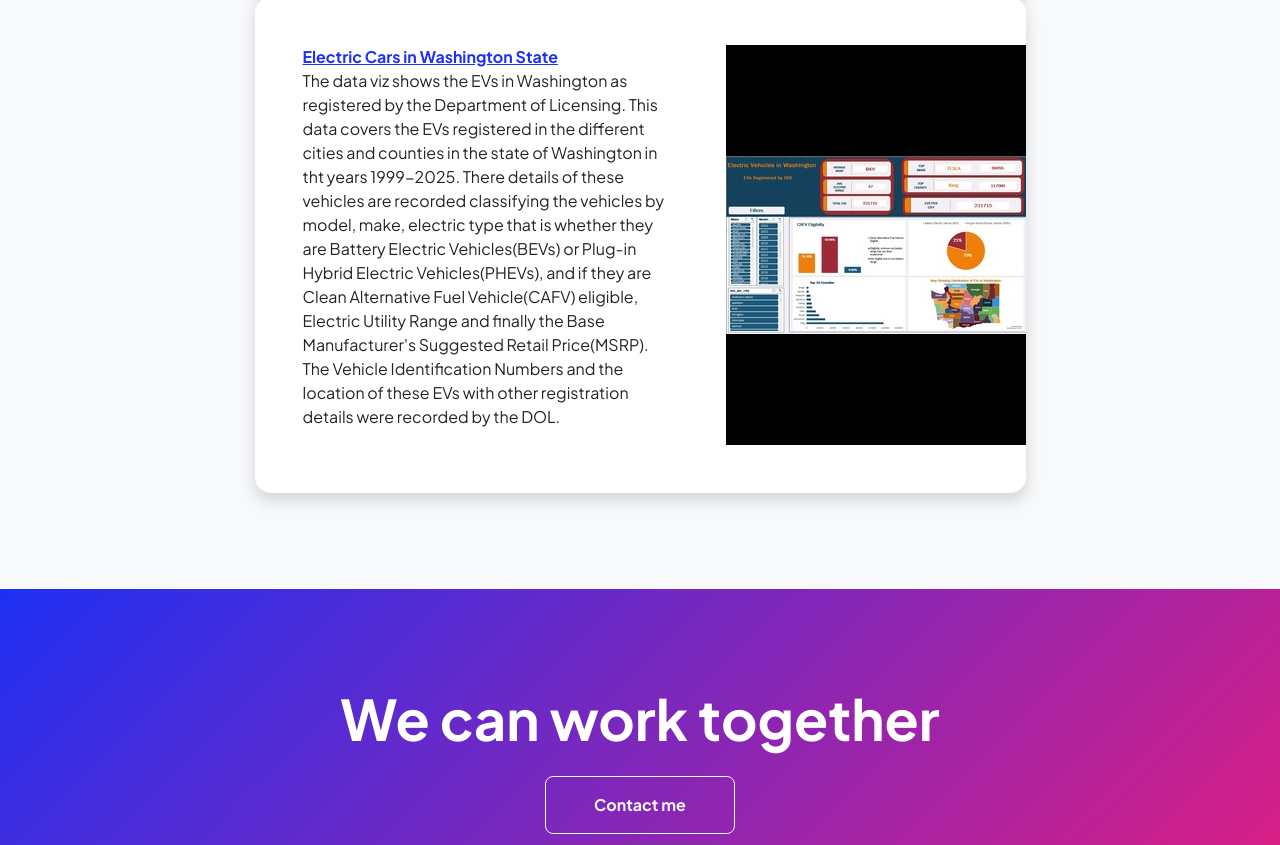
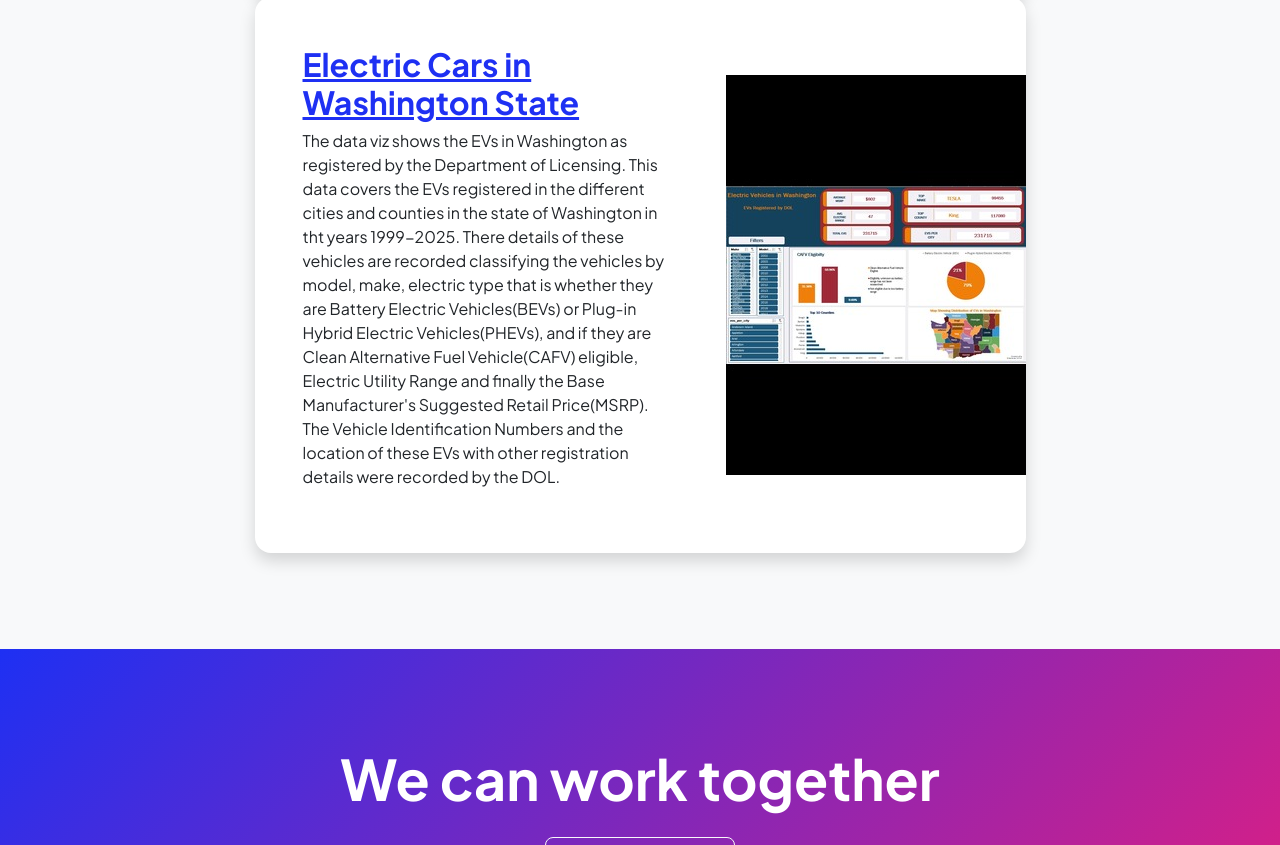
Before and after one commit to MakoriNyachaki/MakoriNyachaki.github.io, a plain HTML site: page projects.html in a window 1280 px wide. Shown: the part 1477-2322 px from the top of the page. Drawn offline with nearby package versions, Linux system fonts and the light colour scheme.

Commit message:
project url added

```diff
--- a/projects.html
+++ b/projects.html
@@ -83,7 +83,7 @@
                                 <div class="card-body p-0">
                                     <div class="d-flex align-items-center">
                                         <div class="p-5">
-                                            <a href="https://shorturl.at/9t9g9><h2 class="fw-bolder">Electric Cars in Washington State</h2></a>
+                                            <a href="https://shorturl.at/9t9g9"><h2 class="fw-bolder">Electric Cars in Washington State</h2></a>
                                             <p>The data viz shows the EVs in Washington as registered by the Department of Licensing. This data covers the EVs registered in the different cities and counties in the state of Washington in tht years 1999-2025. There details of these vehicles are recorded classifying the vehicles by model, make, electric type that is whether they are Battery Electric Vehicles(BEVs) or Plug-in Hybrid Electric Vehicles(PHEVs), and if they are Clean Alternative Fuel Vehicle(CAFV) eligible, Electric Utility Range and finally the Base Manufacturer's Suggested Retail Price(MSRP). The Vehicle Identification Numbers and the location of these EVs with other registration details were recorded by the DOL.</p>
                                         </div>
                                         <img class="img-fluid" src="/assets/excel_viz.jpg" alt="dashboard image" />
```
